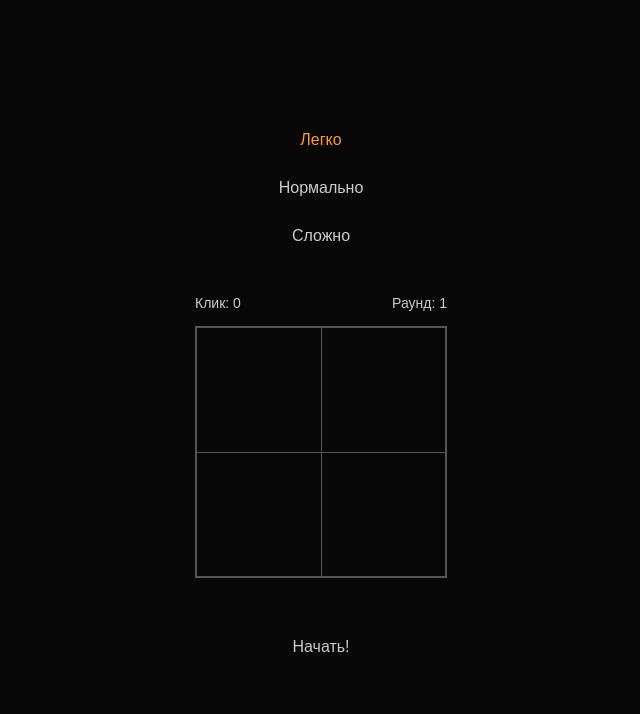
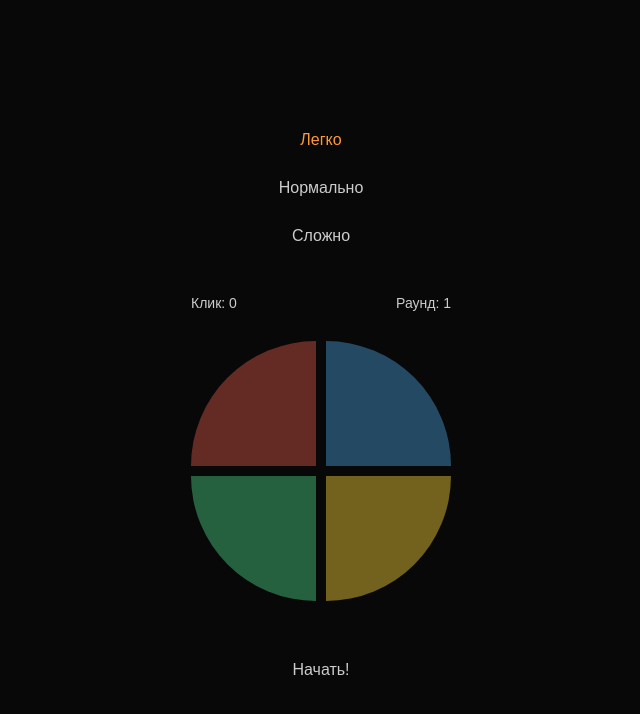
Before and after one commit to Vizereth/T-Medods-Game, a Vue app: page / in a window 1280 px wide. Shown: the top 714 px of the page, without its empty margins (319-959 px from the left). Built offline with nearby package versions, Linux system fonts and the light colour scheme.

Commit message:
changed game UI

```diff
--- a/package.json
+++ b/package.json
@@ -1,5 +1,5 @@
 {
-  "homepage": "https://sophrona.github.io/T-Medods-Game",
+  "homepage": "https://sophrona.github.io/test-medods-game",
   "name": "game",
   "version": "0.1.0",
   "private": true,
--- a/src/components/SimonGame.vue
+++ b/src/components/SimonGame.vue
@@ -40,21 +40,21 @@
         <p>Клик: {{ clicksTotal }}</p>
         <p>Раунд: {{ currentRound }}</p>
       </div>
-      <table :class="['board', { locked: isLocked }]">
-        <tr v-for="(row, x) in matrix" :key="x" class="board__row">
-          <td
-            v-for="(square, y) in row"
+      <div :class="['board', { locked: isLocked }]">
+        <div v-for="(row, x) in matrix" :key="x" class="board__row">
+          <div
+            v-for="(_, y) in row"
             :key="`${x}-${y}`"
             :class="[
-              'board__square',
+              `board__square board__square--${x}${y}`,
               {
-                'board__square--temp': isTempSquare(x, y) && playingPattern,
+                active: isTempSquare(x, y) && playingPattern,
               },
             ]"
             @click="handleSquareClick(x, y)"
-          ></td>
-        </tr>
-      </table>
+          ></div>
+        </div>
+      </div>
     </div>
     <button
       :class="['btn', { hidden: isPlaying }]"
@@ -151,7 +151,7 @@ export default {
           setTimeout(() => {
             state.tempSquare = square;
 
-            const [x,y] = square;
+            const [x, y] = square;
             state.matrix[x][y].sound.play();
 
             if (index === state.pattern.length - 1) {
@@ -245,15 +245,32 @@ $color-2: #666666;
 $color-3: #ff4040;
 $color-4: #ff9933;
 
+$slice-color-1: #e74c3c; // vibrant red (like a juicy cherry)
+$slice-color-2: #3498db; // bright, cool blue
+$slice-color-3: #2ecc71; // fresh green, almost minty
+$slice-color-4: #f1c40f;
+
 // Other
 $transition: 100ms ease-in;
 $squareSize: 125px;
-$device-mobile-small: 480px; // Phone S
+$device-mobile-small: 480px;
 
 // Mixins
 @mixin maxMobileSmall {
   @media screen and (max-width: $device-mobile-small) {
     @content;
+  }
+}
+
+@keyframes showSlice {
+  0% {
+    filter: brightness(50%) grayscale(25%);
+  }
+  50% {
+    filter: brightness(100%) grayscale(0%);
+  }
+  100% {
+    filter: brightness(50%) grayscale(25%);
   }
 }
 
@@ -286,6 +303,7 @@ $device-mobile-small: 480px; // Phone S
   justify-content: space-between;
   gap: 10px;
   font-size: 14px;
+  margin-bottom: 15px;
 }
 
 .difficulty {
@@ -318,29 +336,56 @@ $device-mobile-small: 480px; // Phone S
 }
 
 .board {
-  border-collapse: collapse;
-  border: 2px solid $color-1;
+  display: flex;
+  flex-direction: column;
+  gap: 10px;
 
   &.locked {
     pointer-events: none;
   }
 
+  &__row {
+    display: flex;
+    gap: 10px;
+  }
+
   &__square {
-    border: 1px solid $color-1;
+    filter: brightness(50%) grayscale(25%);
     width: $squareSize;
     height: $squareSize;
 
-    &--temp {
-      animation: showSquare 500ms ease-in-out;
+    &:hover {
+      filter: brightness(100%) grayscale(0%);
+      transform: scale(1.025);
     }
 
-    &:hover {
-      background-color: $color-2;
+    &.active {
+      animation: showSlice 400ms ease-out;
+    }
+
+    &--00 {
+      background-color: $slice-color-1;
+      border-top-left-radius: 100% 100%;
+    }
+
+    &--01 {
+      background-color: $slice-color-2;
+      border-top-right-radius: 100% 100%;
+    }
+
+    &--10 {
+      background-color: $slice-color-3;
+      border-bottom-left-radius: 100% 100%;
+    }
+
+    &--11 {
+      background-color: $slice-color-4;
+      border-bottom-right-radius: 100% 100%;
     }
 
     @include maxMobileSmall {
-        width: $squareSize * 4/5;
-        height: $squareSize * 4/5;
+      width: $squareSize * 4/5;
+      height: $squareSize * 4/5;
     }
   }
 }
@@ -358,16 +403,4 @@ $device-mobile-small: 480px; // Phone S
     --d: 100%;
   }
 }
-
-@keyframes showSquare {
-  0% {
-    background-color: transparent;
-  }
-  50% {
-    background-color: $color-2;
-  }
-  100% {
-    background-color: transparent;
-  }
-}
 </style>
--- a/vue.config.js
+++ b/vue.config.js
@@ -1,7 +1,7 @@
 const { defineConfig } = require('@vue/cli-service')
 module.exports = defineConfig({
   publicPath: process.env.NODE_ENV === 'production'
-  ? '/T-Medods-Game/'  // Replace with your repository name
+  ? '/test-medods-game/'  // Replace with your repository name
   : '/',
   transpileDependencies: true
 })
```
Also changed, not shown: 1 other file (tests, documents, lock files or other folders).
